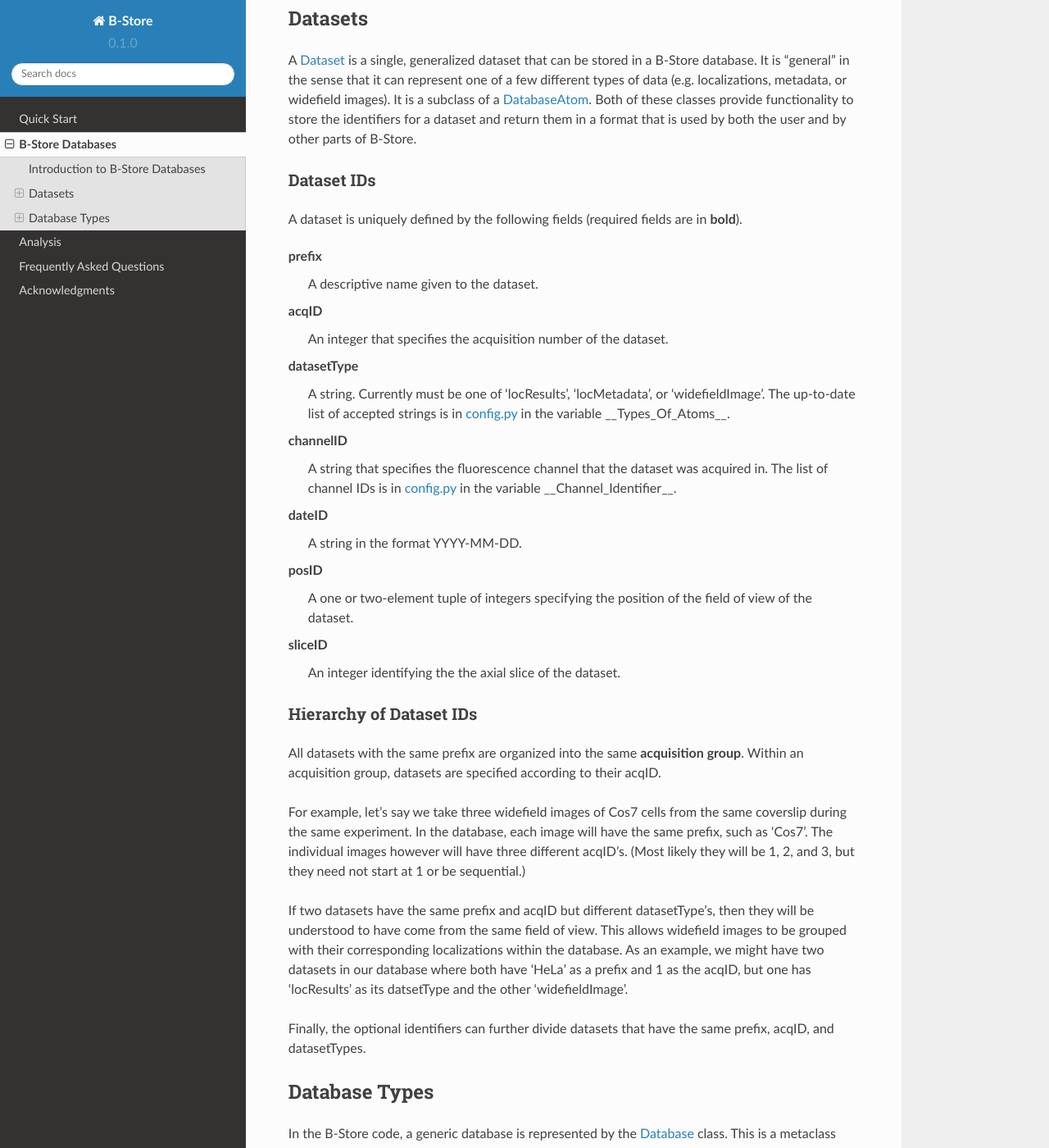
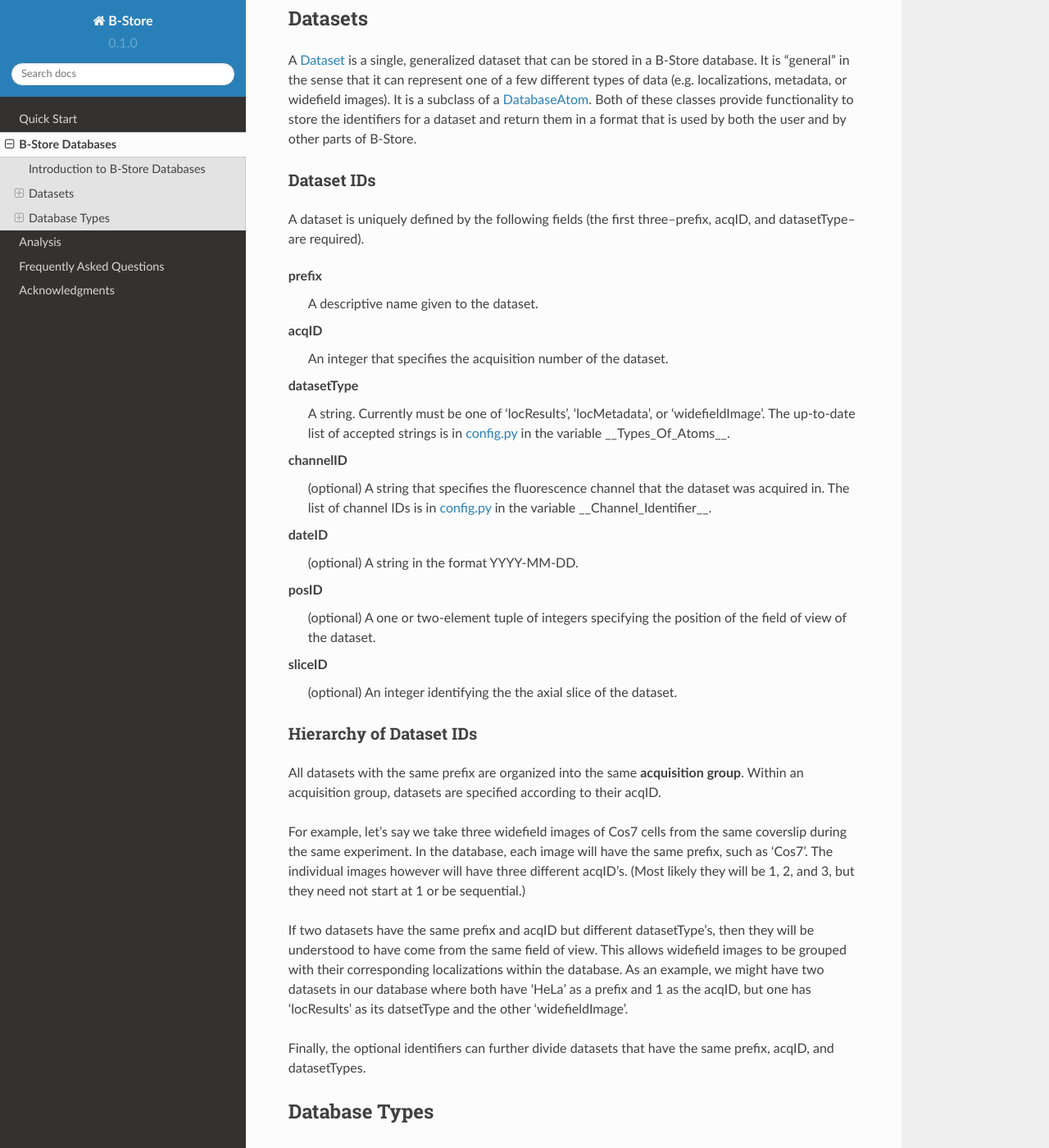
Before and after one commit to kmdouglass/bstore, a Sphinx documentation site: the page built from docs/database.rst, in a window 1280 px wide and 1400 px high, scrolled down 870 px. Shown: the whole window at 82% size. Built offline with Sphinx 7.4.7 and the Read the Docs theme 2.0.0, drawn with Linux system fonts in a browser that asks for light colours; pages that are not in the unit, such as notebooks, are missing from menus.

Commit message:
Minor change to database documentation.

```diff
--- a/docs/database.rst
+++ b/docs/database.rst
@@ -55,34 +55,35 @@ by other parts of B-Store.
 Dataset IDs
 -----------
 
-A dataset is uniquely defined by the following fields (required fields
-are in **bold**).
+A dataset is uniquely defined by the following fields (the first
+three--prefix, acqID, and datasetType-- are required).
 
-**prefix**
+prefix
     A descriptive name given to the dataset.
 
-**acqID**
+acqID
     An integer that specifies the acquisition number of the dataset.
 
-**datasetType**
+datasetType
     A string. Currently must be one of 'locResults', 'locMetadata', or
     'widefieldImage'. The up-to-date list of accepted strings is in
     `config.py`_ in the variable __Types_Of_Atoms__.
 
 channelID
-    A string that specifies the fluorescence channel that the dataset
-    was acquired in. The list of channel IDs is in `config.py`_ in the
-    variable __Channel_Identifier__.
+    (optional) A string that specifies the fluorescence channel that
+    the dataset was acquired in. The list of channel IDs is in
+    `config.py`_ in the variable __Channel_Identifier__.
 
 dateID
-    A string in the format YYYY-MM-DD.
+    (optional) A string in the format YYYY-MM-DD.
 
 posID
-    A one or two-element tuple of integers specifying the position
-    of the field of view of the dataset.
+    (optional) A one or two-element tuple of integers specifying the
+    position of the field of view of the dataset.
 
 sliceID
-    An integer identifying the the axial slice of the dataset.
+    (optional) An integer identifying the the axial slice of the
+    dataset.
 
 .. _config.py: https://github.com/kmdouglass/bstore/blob/master/bstore/config.py
 
```
